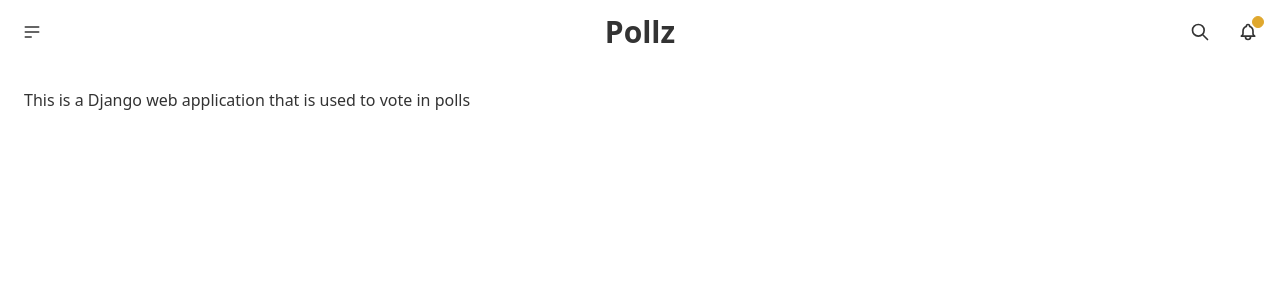
After one commit to tomjames156/polling_app, a Django app: page /polls/about/ in a window 1280 px wide. The commit adds this page. Shown: the top 300 px of the page. Run offline with Django 4.2, Linux system fonts and the light colour scheme; some libraries are stand-ins or nearby versions.

Commit message:
added an about view and template

```diff
--- /dev/null
+++ b/my_site/polls/templates/polls/about.html
@@ -0,0 +1,9 @@
+{% extends 'polls/base.html' %}
+
+{% block content %}
+
+    <div class="p-6">
+        <p>This is a Django web application that is used to vote in polls</p>
+    </div>
+
+{% endblock %}
--- a/my_site/polls/templates/polls/base.html
+++ b/my_site/polls/templates/polls/base.html
@@ -18,7 +18,7 @@
             </label>
             <ul tabindex="0" class="menu menu-compact dropdown-content mt-3 p-2 shadow bg-base-100 rounded-box w-52">
               <li><a href={% url 'polls:index' %}>Recent Polls</a></li>
-              <li><a>About</a></li>
+              <li><a href={% url 'polls:about' %}>About</a></li>
               <li><a>Contact</a></li>
             </ul>
           </div>
--- a/my_site/polls/urls.py
+++ b/my_site/polls/urls.py
@@ -7,6 +7,7 @@ urlpatterns = [
     path('', views.IndexView.as_view(), name='index'), # index
     path('<int:pk>/', views.DetailView.as_view(), name='detail'), # detail
     path('<int:pk>/results/', views.ResultsView.as_view(), name='results'),
-    path('<int:question_id>/vote/', views.vote, name='vote')
+    path('<int:question_id>/vote/', views.vote, name='vote'),
+    path('about/', views.about, name='about')
 
 ]
--- a/my_site/polls/views.py
+++ b/my_site/polls/views.py
@@ -61,3 +61,6 @@ def vote(request, question_id):
         selected_choice.save()
 
         return HttpResponseRedirect(reverse('polls:results', args=(question.id,)))
+
+def about(request):
+    return render(request, 'polls/about.html')
```
